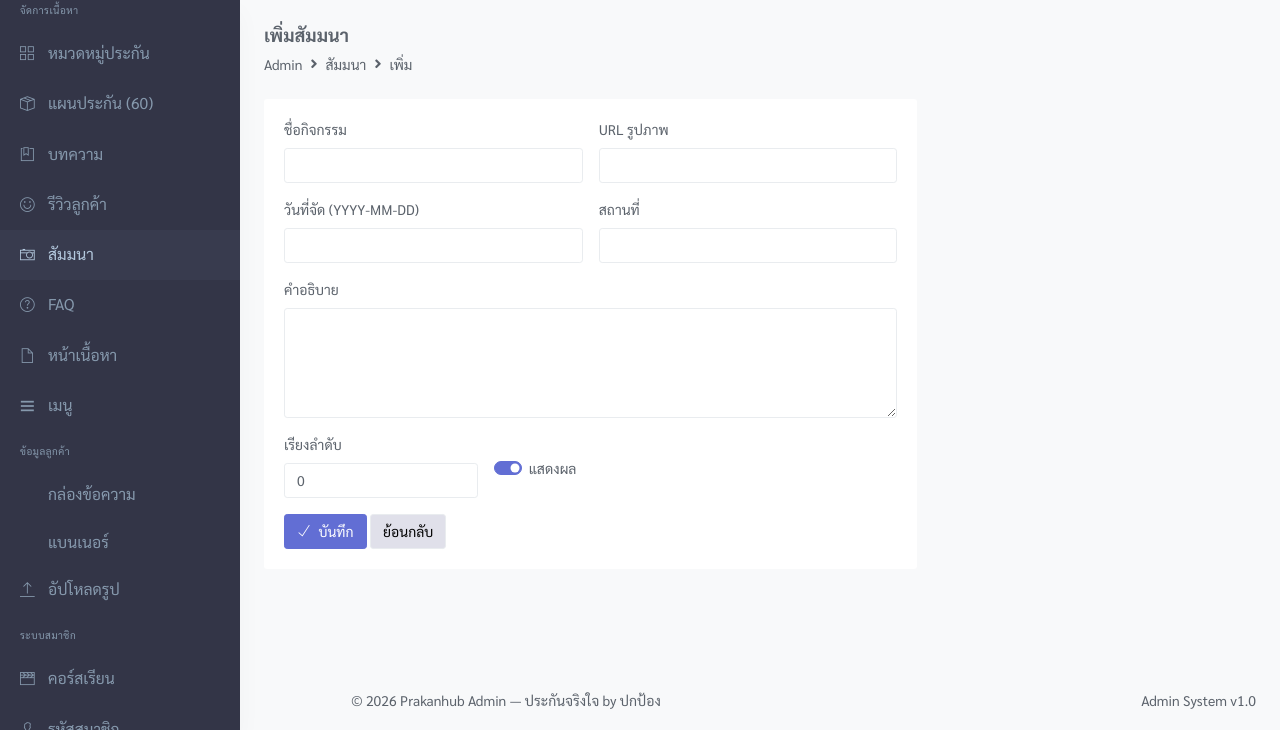
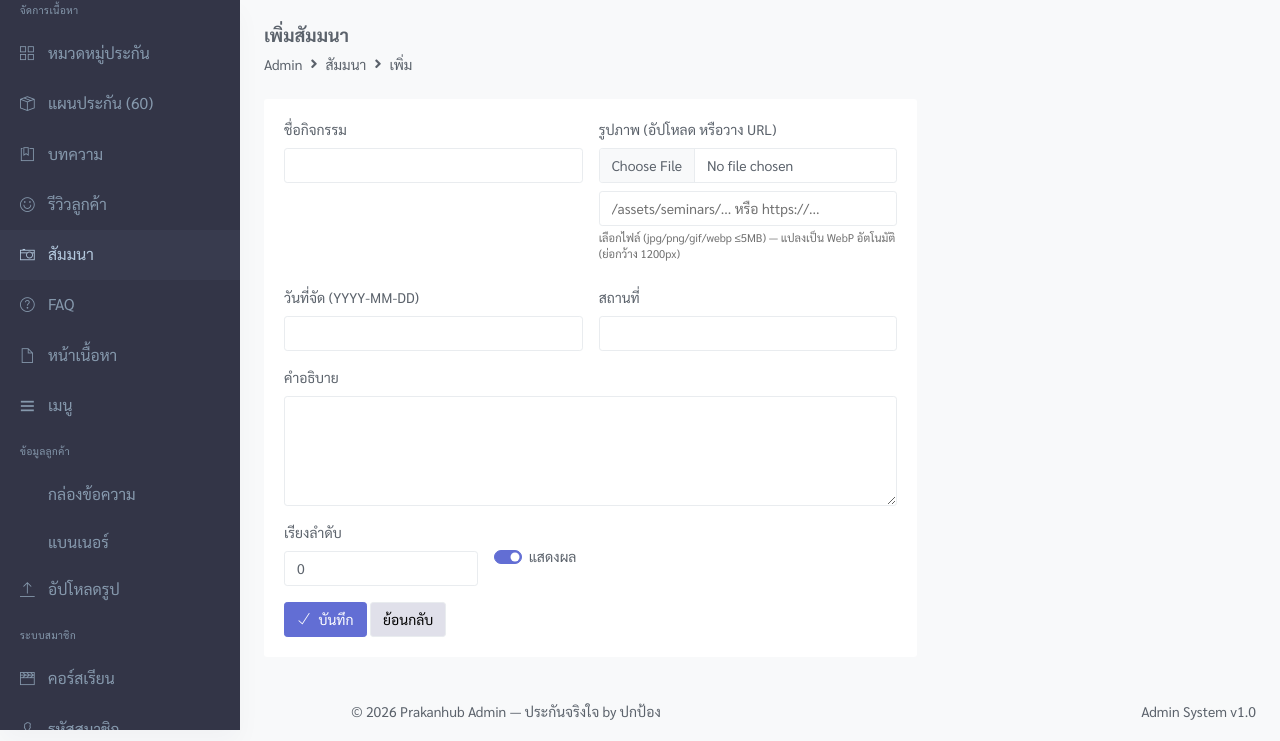
Before and after one commit to olivaiss/prakanhub, a PHP site: page /admin/seminars.php?new=1 in a window 1280 px wide. Shown: the part 70-811 px from the top of the page. Run offline with PHP 8.4, Linux system fonts and the light colour scheme; the visitor is signed in with stand-in values (Sample User, id 1); tables that the repository leaves empty or names only in its code hold one stand-in row (values such as "Sample post"); some libraries are stand-ins or nearby versions.

Commit message:
feat: seminars รูปภาพ — อัปโหลด (img_file + preview + แสดง px) แปลง WebP อัตโนมัติ (ย่อกว้าง 1200px) เก็บ assets/seminars/ + gitignore + flash ขนาด

```diff
--- a/admin/seminars.php
+++ b/admin/seminars.php
@@ -18,14 +18,55 @@ if ($_SERVER['REQUEST_METHOD'] === 'POST') {
             $loc = trim($_POST['location'] ?? '');
             $desc = trim($_POST['description'] ?? '');
             if ($title === '') throw new Exception('กรุณากรอกชื่อสัมมนา');
+
+            // ═══ อัปโหลดรูปภาพ → แปลง webp + ขนาด ═══
+            $imgNote = '';
+            if (!empty($_FILES['img_file']['name']) && $_FILES['img_file']['error'] === UPLOAD_ERR_OK) {
+                $f = $_FILES['img_file'];
+                $ext = strtolower(pathinfo($f['name'], PATHINFO_EXTENSION));
+                $allowed = ['jpg', 'jpeg', 'png', 'gif', 'webp'];
+                if (!in_array($ext, $allowed, true)) throw new Exception('อนุญาตเฉพาะไฟล์รูปภาพ (jpg, png, gif, webp)');
+                if ($f['size'] > 5 * 1024 * 1024) throw new Exception('ไฟล์ใหญ่เกิน 5MB');
+                $im = @imagecreatefromstring(file_get_contents($f['tmp_name']));
+                if (!$im) throw new Exception('อ่านไฟล์รูปไม่สำเร็จ — กรุณาใช้ไฟล์รูปจริง');
+                $w = imagesx($im);
+                $h = imagesy($im);
+                if ($w > 1200) {
+                    $nw = 1200;
+                    $nh = (int)round($h * $nw / $w);
+                    $im2 = imagecreatetruecolor($nw, $nh);
+                    imagealphablending($im2, false);
+                    imagesavealpha($im2, true);
+                    imagecopyresampled($im2, $im, 0, 0, 0, 0, $nw, $nh, $w, $h);
+                    imagedestroy($im);
+                    $im = $im2;
+                    $w = $nw;
+                    $h = $nh;
+                }
+                if (in_array($ext, ['png', 'gif'], true)) {
+                    imagealphablending($im, false);
+                    imagesavealpha($im, true);
+                }
+                $imgDir = __DIR__ . '/../assets/seminars';
+                if (!is_dir($imgDir)) @mkdir($imgDir, 0775, true);
+                $imgName = 'sem-' . ($id > 0 ? $id : date('His')) . '-' . preg_replace('/[^a-zA-Z0-9_-]/', '', pathinfo($f['name'], PATHINFO_FILENAME)) . '.webp';
+                if (imagewebp($im, $imgDir . '/' . $imgName, 82)) {
+                    $img = '/assets/seminars/' . $imgName;
+                    $imgNote = " รูปถูกแปลงเป็น WebP ({$w}x{$h}px)";
+                } else {
+                    throw new Exception('แปลงเป็น WebP ไม่สำเร็จ');
+                }
+                imagedestroy($im);
+            }
+
             if ($id > 0) {
                 $db->prepare('UPDATE seminars SET title=?, img=?, event_date=?, location=?, description=?, sort_order=?, is_active=? WHERE id=?')
                    ->execute([$title, $img, $date ?: null, $loc, $desc, (int)($_POST['sort_order'] ?? 0), !empty($_POST['is_active']) ? 1 : 0, $id]);
-                admin_flash('บันทึกสัมมนาเรียบร้อย');
+                admin_flash('บันทึกสัมมนาเรียบร้อย' . $imgNote);
             } else {
                 $db->prepare('INSERT INTO seminars (title, img, event_date, location, description, sort_order, is_active) VALUES (?,?,?,?,?,?,?)')
                    ->execute([$title, $img, $date ?: null, $loc, $desc, (int)($_POST['sort_order'] ?? 0), !empty($_POST['is_active']) ? 1 : 0]);
-                admin_flash('เพิ่มสัมมนาเรียบร้อย');
+                admin_flash('เพิ่มสัมมนาเรียบร้อย' . $imgNote);
             }
         } elseif ($action === 'delete') {
             $db->prepare('DELETE FROM seminars WHERE id=?')->execute([(int)$_POST['id']]);
@@ -81,11 +122,30 @@ $__isEdit = $edit ? 'แก้ไข' : 'เพิ่ม';
     <div class="col-lg-8">
         <div class="card">
             <div class="card-body">
-                <form method="post" class="row g-3">
+                <form method="post" class="row g-3" enctype="multipart/form-data">
                     <input type="hidden" name="action" value="save">
                     <input type="hidden" name="id" value="<?= (int)$e['id'] ?>">
 <div class="col-md-6"><label class="form-label">ชื่อกิจกรรม</label><input type="text" class="form-control" name="title" value="<?= admin_e($e['title']) ?>" required></div>
-<div class="col-md-6"><label class="form-label">URL รูปภาพ</label><input type="text" class="form-control" name="img" value="<?= admin_e($e['img']) ?>" ></div>
+<div class="col-md-6"><label class="form-label">รูปภาพ (อัปโหลด หรือวาง URL)</label>
+    <input type="file" class="form-control" name="img_file" accept="image/*" onchange="previewSemImg(this)">
+    <input type="text" class="form-control mt-2" name="img" id="sem_img_url" value="<?= admin_e($e['img']) ?>" placeholder="/assets/seminars/... หรือ https://...">
+    <?php
+    $__semImgDim = '';
+    if (!empty($e['img']) && strpos($e['img'], '/assets/') === 0) {
+        $__semImgPath = __DIR__ . '/..' . $e['img'];
+        if (file_exists($__semImgPath)) {
+            $__dim = @getimagesize($__semImgPath);
+            if ($__dim) $__semImgDim = " — ไฟล์ปัจจุบัน: {$__dim[0]} x {$__dim[1]} px (" . round(filesize($__semImgPath) / 1024) . " KB)";
+        }
+    }
+    ?>
+    <div class="form-text">เลือกไฟล์ (jpg/png/gif/webp ≤5MB) — <strong>แปลงเป็น WebP อัตโนมัติ</strong> (ย่อกว้าง 1200px)<?= $__semImgDim ?></div>
+    <div id="sem-img-preview" class="mt-2">
+        <?php if (!empty($e['img'])): ?>
+        <img src="<?= admin_e($e['img']) ?>" alt="รูปปัจจุบัน" style="max-height:100px;max-width:220px;object-fit:contain" class="border rounded" onerror="this.style.display='none'">
+        <?php endif; ?>
+    </div>
+</div>
 <div class="col-md-6"><label class="form-label">วันที่จัด (YYYY-MM-DD)</label><input type="text" class="form-control" name="event_date" value="<?= admin_e($e['event_date']) ?>" ></div>
 <div class="col-md-6"><label class="form-label">สถานที่</label><input type="text" class="form-control" name="location" value="<?= admin_e($e['location']) ?>" ></div>
 <div class="col-12"><label class="form-label">คำอธิบาย</label><textarea class="form-control" name="description" rows="4"><?= admin_e($e['description']) ?></textarea></div>
@@ -158,3 +218,19 @@ $__isEdit = $edit ? 'แก้ไข' : 'เพิ่ม';
 <?php endif; ?>
 
 <?php include __DIR__ . '/includes/footer.php'; ?>
+
+<script>
+// ═══ Preview รูปสัมมนาก่อนอัปโหลด + ขนาด px ═══
+function previewSemImg(input) {
+    var file = input.files && input.files[0];
+    if (!file) return;
+    var img = new Image();
+    img.onload = function () {
+        var box = document.getElementById('sem-img-preview');
+        if (!box) return;
+        box.innerHTML = '<img src="' + img.src + '" style="max-height:100px;max-width:220px;object-fit:contain" class="border rounded">' +
+            '<div class="text-success small fw-bold mt-1">' + file.name + ' — ' + img.width + ' x ' + img.height + ' px</div>';
+    };
+    img.src = URL.createObjectURL(file);
+}
+</script>
```
Also changed, not shown: 1 other file.
